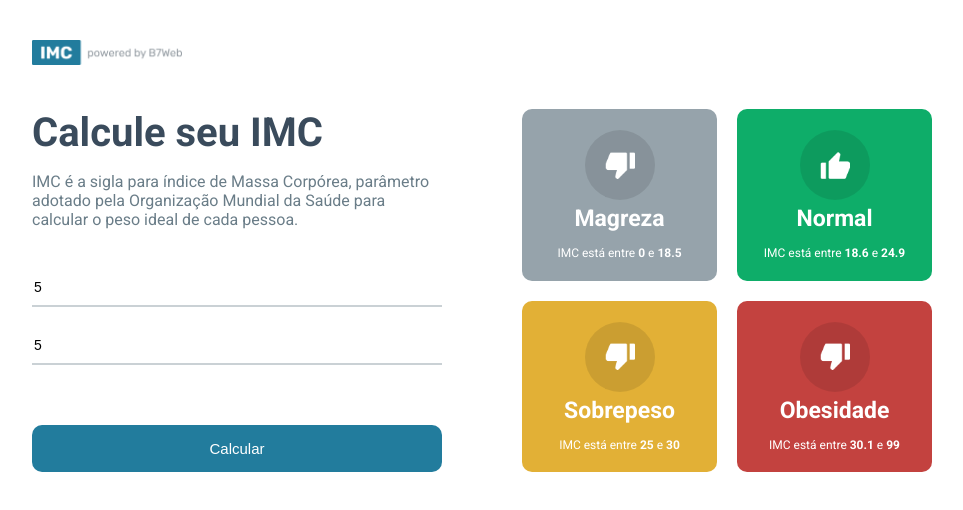
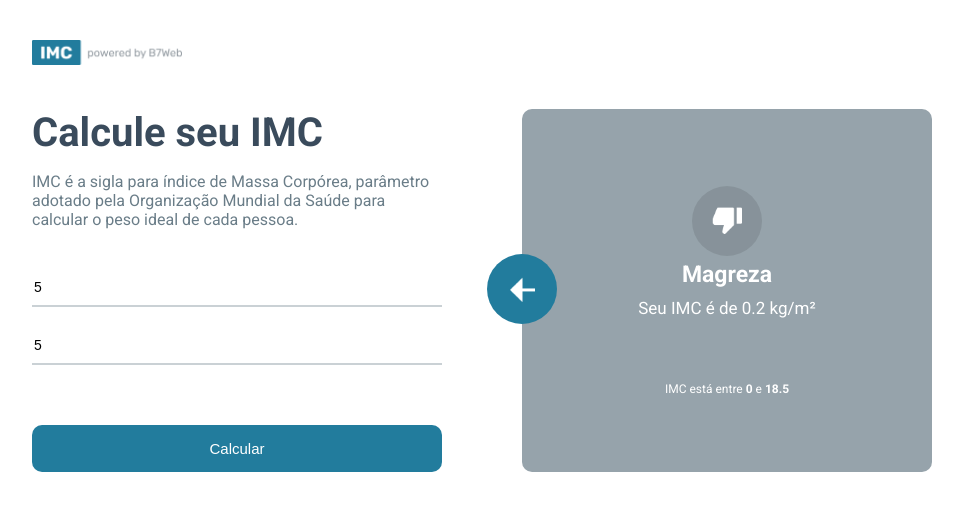
Before and after one commit to maarcos4g/imc-calculator-react, a React (Vite) app: page / in a window 1280 px wide. Both pictures are taken after typing "5", "5" into the empty fields and a click on the button "Calcular". Shown: the top 510 px of the page, without its empty margins (158-1121 px from the left). Built offline with nearby package versions, Linux system fonts and the light colour scheme.

Commit message:
fix: calculating IMC and showing the results

```diff
--- a/src/App.module.css
+++ b/src/App.module.css
@@ -81,3 +81,34 @@ body {
   grid-template-columns: repeat(2, 1fr);
   gap: 20px;
 }
+
+.showInfo {
+  flex: 1;
+  display: flex;
+}
+
+.arrowIcon {
+  position: absolute;
+
+  background-color: #227C9D;
+
+  width: 70px;
+  height: 70px;
+
+  border-radius: 50%;
+
+  display: flex;
+  align-items: center;
+  justify-content: center;
+
+  cursor: pointer;
+
+  margin-left: -35px;
+  margin-top: 145px;
+
+  transition: all ease .3s;
+}
+
+.arrowIcon:hover {
+  opacity: .8;
+}
--- a/src/App.tsx
+++ b/src/App.tsx
@@ -3,20 +3,30 @@ import { useState } from 'react';
 import styles from './App.module.css'
 
 import poweredImage from './assets/powered.png'
+import leftArrowIcon from './assets/leftArrow.png'
+
 import { IMCItem } from './components/IMCItem';
 
-import { levels, calculateIMC } from './lib/imc'
+import { levels, calculateIMC, Level } from './lib/imc'
 
 function App() {
   const [heightInput, setHeightInput] = useState<number>(0);
   const [weightInput, setWeightInput] = useState<number>(0);
 
+  const [toShow, setToShow] = useState<Level | null>(null);
+
   function handleCalculateIMC() {
     if (heightInput && weightInput) {
-      // code here
+      setToShow(calculateIMC(heightInput, weightInput))
     } else {
       alert('Parece que algum campo está vazio. Verifique e depois tente novamente')
     }
+  }
+
+  function handleGoBack() {
+    setToShow(null)
+    setHeightInput(0)
+    setWeightInput(0)
   }
 
   return (
@@ -62,11 +72,25 @@ function App() {
         </div>
 
         <div className={styles.rightSide}>
-          <div className={styles.containerGrid}>
-            {levels.map((item, key) => (
-              <IMCItem key={key} data={item} />
-            ))}
-          </div>
+          {!toShow ? (
+            <div className={styles.containerGrid}>
+              {levels.map((item, key) => (
+                <IMCItem key={key} data={item} />
+              ))}
+            </div>
+          ) : (
+            <div className={styles.showInfo}>
+
+              <div className={styles.arrowIcon} onClick={handleGoBack}>
+                <img src={leftArrowIcon}
+                  alt="Icone de seta virada para a esquerda"
+                  width={25}
+                />
+              </div>
+
+              <IMCItem data={toShow} />
+            </div>
+          )}
         </div>
 
       </main>
--- a/src/components/IMCItem/index.tsx
+++ b/src/components/IMCItem/index.tsx
@@ -26,9 +26,16 @@ export function IMCItem({ data }: Props) {
         {data.title}
       </div>
 
+      {
+        data.yourImc ?
+        <div className={styles.yourIMC}>
+          Seu IMC é de {data.yourImc} kg/m²
+        </div> : ''
+      }
+
       <div className={styles.info}>
         <>
-        IMC está entre <strong>{data.imc[0]}</strong> e <strong>{data.imc[1]}</strong>
+          IMC está entre <strong>{data.imc[0]}</strong> e <strong>{data.imc[1]}</strong>
         </>
       </div>
     </div>
--- a/src/components/IMCItem/styles.module.css
+++ b/src/components/IMCItem/styles.module.css
@@ -36,3 +36,8 @@
   font-size: 12px;
   margin-top: 14px;
 }
+
+.yourIMC {
+  font-size: 17px;
+  margin: 10px 0 50px 0;
+}
--- a/src/lib/imc.ts
+++ b/src/lib/imc.ts
@@ -41,8 +41,9 @@ export function calculateIMC(height: number, weight: number) {
 
   for (let index in levels) {
     if (imc >= levels[index].imc[0] && imc <= levels[index].imc[1]) {
-      levels[index].yourImc = imc;
-        return levels[index];
+      let levelsCopy: Level = {...levels[index]}
+      levelsCopy.yourImc = parseFloat(imc.toFixed(2));
+        return levelsCopy;
       }
   }
 
```
